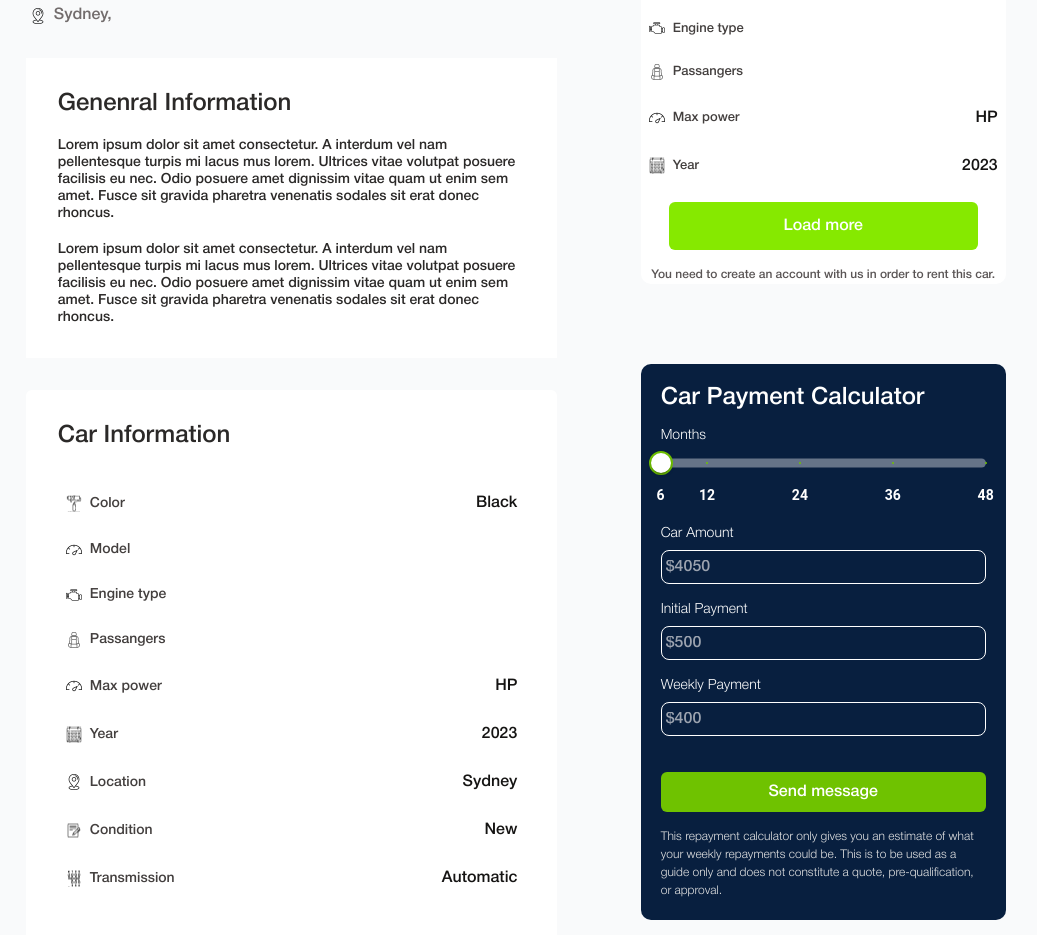
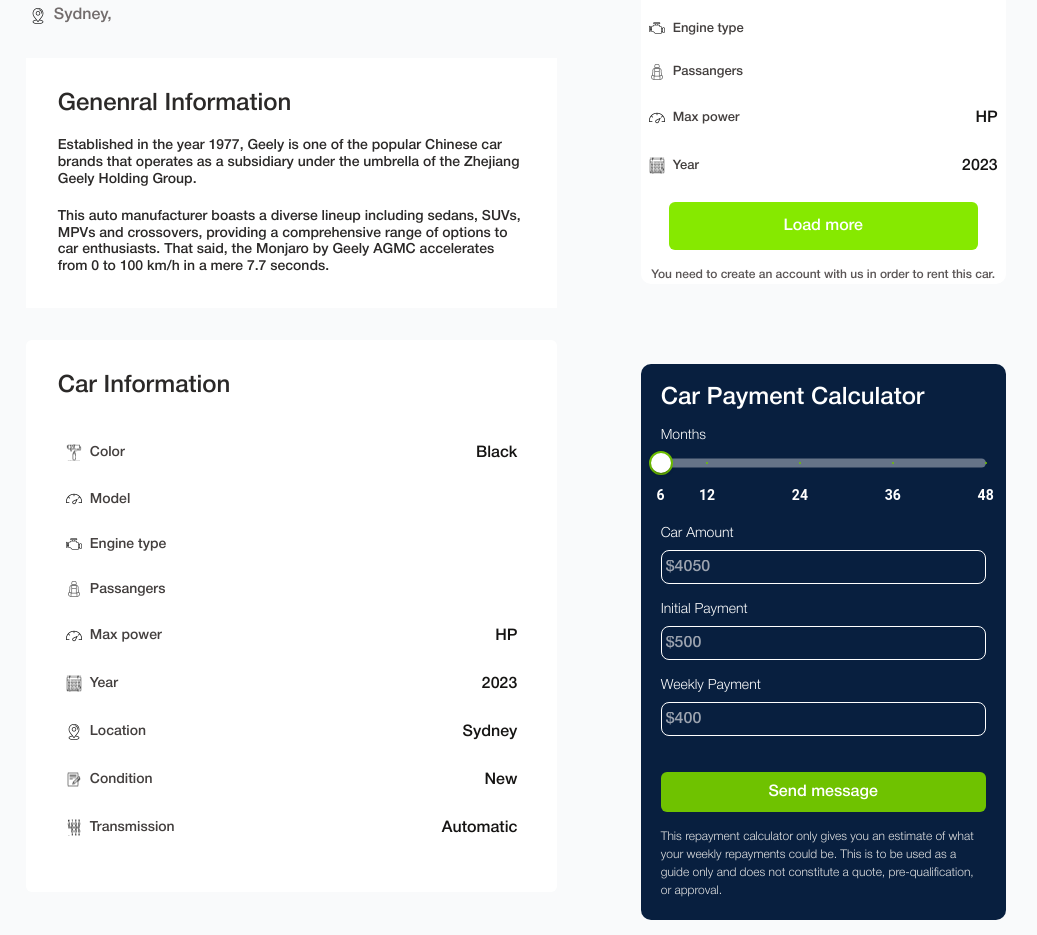
Before and after one commit to Orange-Invent-House-Ltd/car-rent-to-own, a React (Vite) app: page /products/1 in a window 1280 px wide. Shown: the part 860-1795 px from the top of the page, without its empty margins (179-1216 px from the left). Built offline with nearby package versions, Linux system fonts and the light colour scheme.

Commit message:
Update ProductDetails.tsx

```diff
--- a/src/pages/ProductDetails.tsx
+++ b/src/pages/ProductDetails.tsx
@@ -72,18 +72,15 @@
                 Genenral Information
               </h1>
               <p className="text-[#2B2928] text-[14px] leading-[16.8px] mt-5">
-                Lorem ipsum dolor sit amet consectetur. A interdum vel nam
-                pellentesque turpis mi lacus mus lorem. Ultrices vitae volutpat
-                posuere facilisis eu nec. Odio posuere amet dignissim vitae quam
-                ut enim sem amet. Fusce sit gravida pharetra venenatis sodales
-                sit erat donec rhoncus.
+                Established in the year 1977, Geely is one of the popular Chinese car
+                brands that operates as a subsidiary under the umbrella of the
+                Zhejiang Geely Holding Group.
               </p>
               <p className="text-[#2B2928] text-[14px] leading-[16.8px] mt-5">
-                Lorem ipsum dolor sit amet consectetur. A interdum vel nam
-                pellentesque turpis mi lacus mus lorem. Ultrices vitae volutpat
-                posuere facilisis eu nec. Odio posuere amet dignissim vitae quam
-                ut enim sem amet. Fusce sit gravida pharetra venenatis sodales
-                sit erat donec rhoncus.
+                This auto manufacturer boasts a diverse lineup including sedans,
+                SUVs, MPVs and crossovers, providing a comprehensive range
+                of options to car enthusiasts. That said, the Monjaro by Geely AGMC
+                accelerates from 0 to 100 km/h in a mere 7.7 seconds.
               </p>
             </div>
             {/*  */}
```
